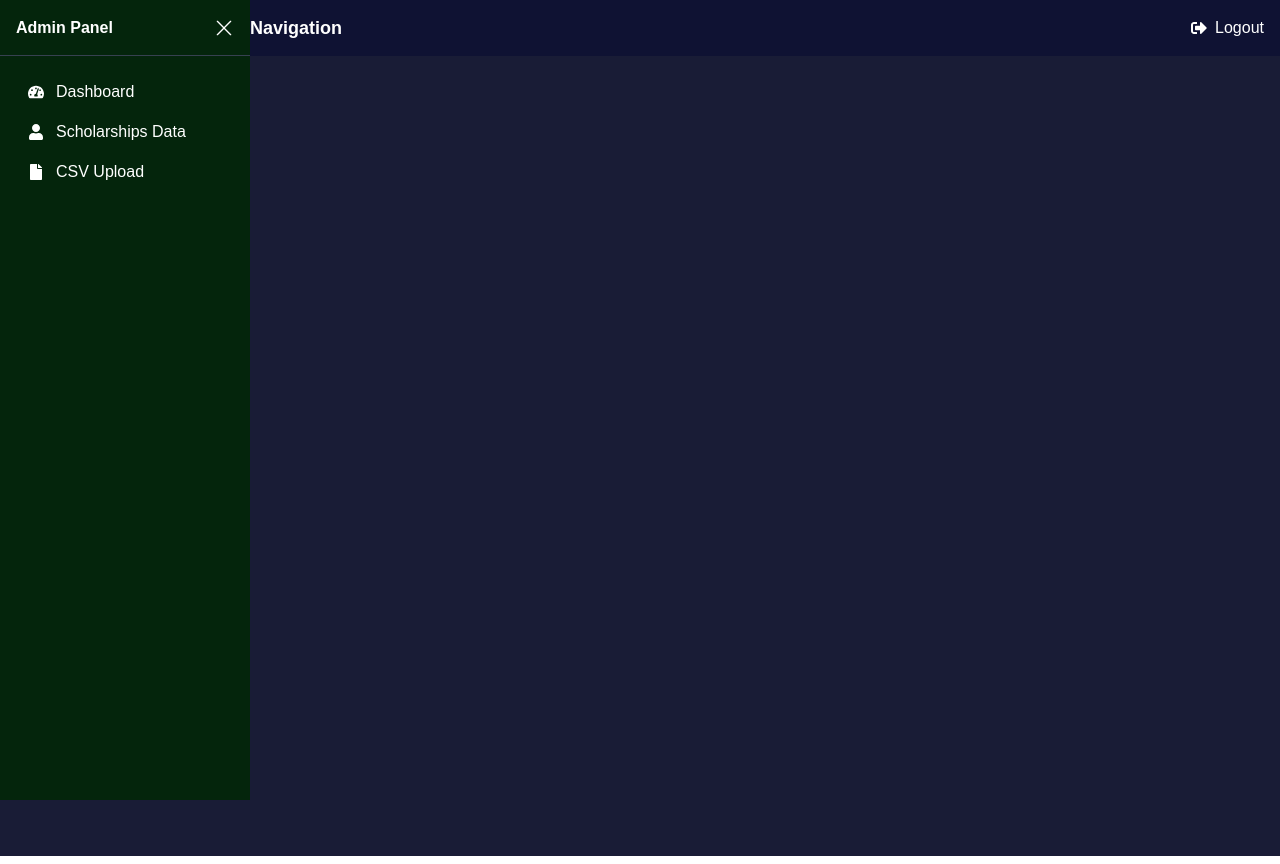
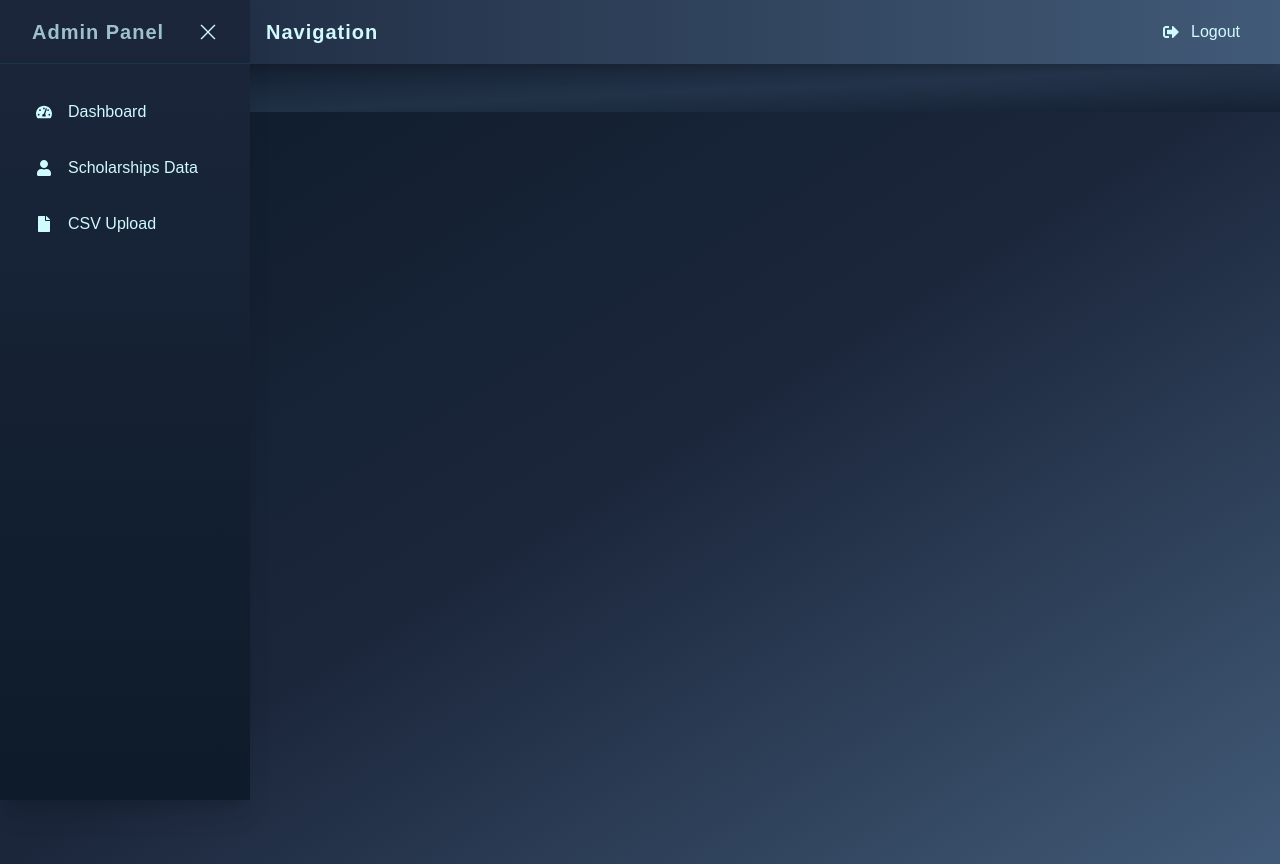
Before and after one commit to DHANESHJOSHI/csvUpload, a Next.js app: page /components/navigation in a window 1280 px wide. Built offline with nearby package versions, Linux system fonts and the light colour scheme.

Commit message:
===> updated Mehu

```diff
--- a/src/pages/components/navigation.js
+++ b/src/pages/components/navigation.js
@@ -11,16 +11,6 @@ export default function Navigation({ children }) {
   const [isMobile, setIsMobile] = useState(false);
   const router = useRouter();
 
-  // Check authentication on component mount
-//   useEffect(() => {
-//     const authToken = heade
-//     console.log('authToken:', authToken); // Debugging line
-//     if (!authToken) {
-//       router.push('/admin/login'); // Redirect to login if token is missing
-//     }
-//   }, [router]);
-
-  // Responsive sidebar toggle
   useEffect(() => {
     const updateMobileView = () => {
       setIsMobile(window.innerWidth < 768);
@@ -40,11 +30,10 @@ export default function Navigation({ children }) {
   const toggleSidebar = () => setIsSidebarOpen(!isSidebarOpen);
 
   const handleLogout = async() => {
-    // Remove the authToken cookie manually
     try {
       const response = await fetch('/api/admin/logout', {
         method: 'POST',
-        credentials: 'same-origin', // Ensure cookies are sent with the request
+        credentials: 'same-origin',
       });
 
       if (response.ok) {
@@ -72,7 +61,6 @@ export default function Navigation({ children }) {
     }
   };
 
-
   const navItems = [
     {
       href: '/admin/dashboard',
@@ -92,26 +80,26 @@ export default function Navigation({ children }) {
   ];
 
   return (
-    <div className="relative min-h-screen bg-[#191c36] text-white">
+    <div className="relative min-h-screen bg-gradient-to-br from-[#0d1b2a] via-[#1b263b] to-[#415a77] text-gray-200">
       {/* Sidebar */}
       <div
-        className={`fixed top-0 left-0 z-20 h-full transition-transform duration-300 ${
+        className={`fixed top-0 left-0 z-20 h-full transition-all duration-500 ease-in-out transform ${
           isSidebarOpen ? 'translate-x-0' : '-translate-x-full'
-        } w-[250px] bg-[#04250c]`}
+        } w-[250px] bg-gradient-to-b from-[#1b263b] to-[#0d1b2a] backdrop-blur-lg shadow-xl`}
       >
-        <div className="flex h-14 items-center justify-between border-b border-gray-700 px-4">
-          <div className="font-semibold">Admin Panel</div>
-          <button onClick={toggleSidebar} className="text-white hover:text-gray-300">
+        <div className="flex h-16 items-center justify-between border-b border-cyan-800/30 px-8">
+          <div className="font-bold text-xl tracking-wider text-cyan-100 animate-pulse">Admin Panel</div>
+          <button onClick={toggleSidebar} className="text-cyan-100 hover:text-cyan-400 transition-colors duration-300">
             <RxCross1 className="h-5 w-5" />
           </button>
         </div>
-        <nav className="mt-4 px-3">
+        <nav className="mt-6 px-4">
           {navItems.map((item) => (
             <Link
               key={item.href}
               href={item.href}
-              className={`flex items-center gap-3 px-4 py-2 rounded-md hover:bg-gray-700 ${
-                router.pathname === item.href ? 'bg-gray-700' : ''
+              className={`flex items-center gap-4 px-5 py-3 rounded-md hover:bg-cyan-900/30 mb-2 transition-all duration-300 text-cyan-100 hover:scale-105 ${
+                router.pathname === item.href ? 'bg-cyan-800/40 shadow-lg' : ''
               }`}
             >
               {item.icon}
@@ -123,19 +111,19 @@ export default function Navigation({ children }) {
 
       {/* Header */}
       <div
-        className={`fixed top-0 right-0 z-10 w-full h-14 bg-[#0f1233] px-4 flex items-center justify-between transition-all duration-300 ${
+        className={`fixed top-0 right-0 z-10 w-full h-16 bg-gradient-to-r from-[#1b263b] to-[#415a77] shadow-lg px-6 flex items-center justify-between transition-all duration-300 backdrop-blur-md ${
           isSidebarOpen && !isMobile ? 'md:pl-[250px]' : 'pl-4'
         }`}
       >
         {!isSidebarOpen && (
-          <button onClick={toggleSidebar} className="text-white">
+          <button onClick={toggleSidebar} className="text-cyan-100 hover:text-cyan-400 p-2 transition-colors duration-300">
             <FaBars className="h-5 w-5" />
           </button>
         )}
-        <div className="capitalize text-lg font-semibold">
+        <div className="capitalize text-xl font-bold tracking-wider text-cyan-100 ml-4">
           {router.pathname.split('/').pop().replace('-', ' ')}
         </div>
-        <button onClick={handleLogout} className="flex items-center gap-2 text-white hover:text-gray-300">
+        <button onClick={handleLogout} className="flex items-center gap-3 text-cyan-100 hover:text-cyan-400 px-4 py-2 rounded-md transition-all duration-300 hover:bg-cyan-900/30 hover:scale-105">
           <FaSignOutAlt />
           <span>Logout</span>
         </button>
@@ -143,9 +131,9 @@ export default function Navigation({ children }) {
 
       {/* Main Content */}
       <div
-        className={`transition-all duration-300 mt-14 ${
+        className={`transition-all duration-300 mt-16 ${
           isSidebarOpen && !isMobile ? 'md:ml-[250px]' : ''
-        } p-6`}
+        } p-6 bg-gradient-to-br from-[#1b263b]/50 via-[#415a77]/30 to-[#0d1b2a]/50`}
       >
         {children}
       </div>
```
